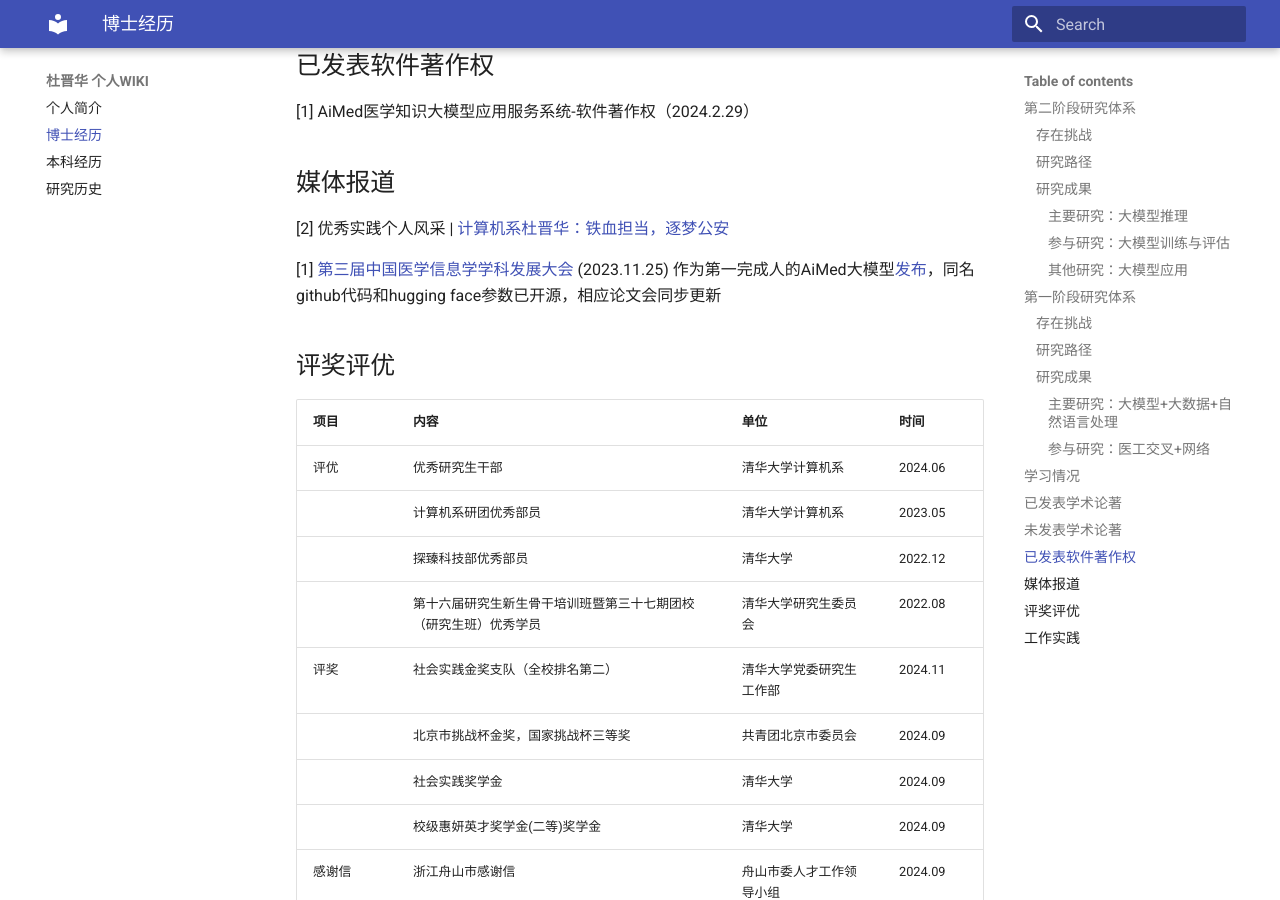
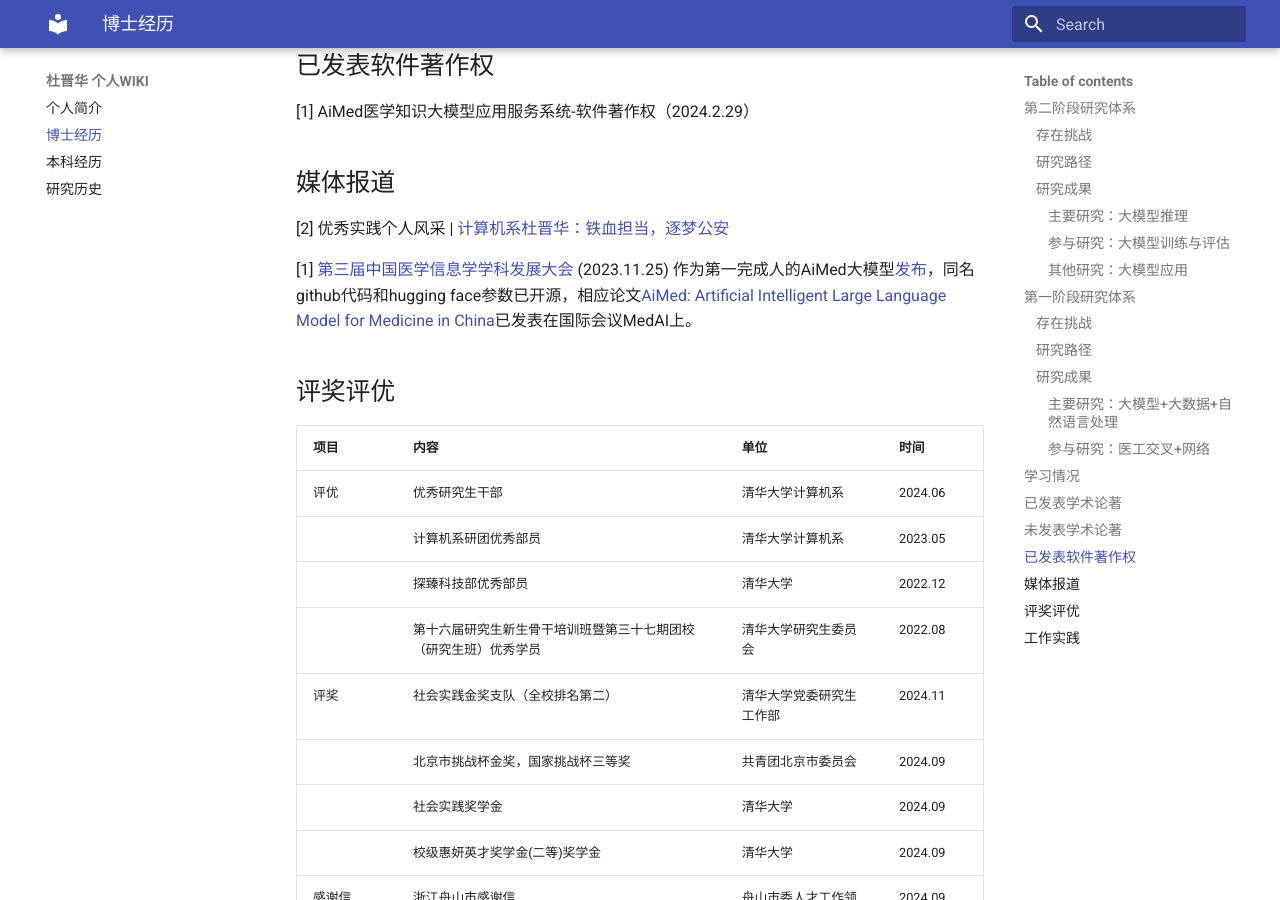
Before and after one commit to dujh22/Dujinhua_wiki, an MkDocs documentation site: the page built from docs/postgraduate_experience.md, in a window 1280 px wide and 900 px high, scrolled down 6189 px. Built offline with MkDocs 1.6.1 and Material for MkDocs 9.7.7, drawn with Linux system fonts in a browser that asks for light colours.

Commit message:
Update postgraduate_experience.md

```diff
--- a/docs/postgraduate_experience.md
+++ b/docs/postgraduate_experience.md
@@ -194,7 +194,7 @@ Zhipu认为：从当前人类已经实现的智能到达超级智能，将通过
 
 [2] 优秀实践个人风采 | [计算机系杜晋华：铁血担当，逐梦公安](https://mp.weixin.qq.com/s/RyUsmJ1ZuZ38XbXRmd3a8A)
 
-[1]  [第三届中国医学信息学学科发展大会](https://mp.weixin.qq.com/s/RDQUcnGLRciSwub1HuOh4Q) (2023.11.25) 作为第一完成人的AiMed大模型[发布](https://bt7cezha1x.feishu.cn/wiki/Bu3YwOsyyixkswkYGS1cjbXPnMf?from=from_copylink)，同名github代码和hugging face参数已开源，相应论文会同步更新
+[1]  [第三届中国医学信息学学科发展大会](https://mp.weixin.qq.com/s/RDQUcnGLRciSwub1HuOh4Q) (2023.11.25) 作为第一完成人的AiMed大模型[发布](https://bt7cezha1x.feishu.cn/wiki/Bu3YwOsyyixkswkYGS1cjbXPnMf?from=from_copylink)，同名github代码和hugging face参数已开源，相应论文[AiMed: Artificial Intelligent Large Language Model for Medicine in China](https://ieeexplore.ieee.org/document/10803480)已发表在国际会议MedAI上。
 
 ## 评奖评优
 
```
